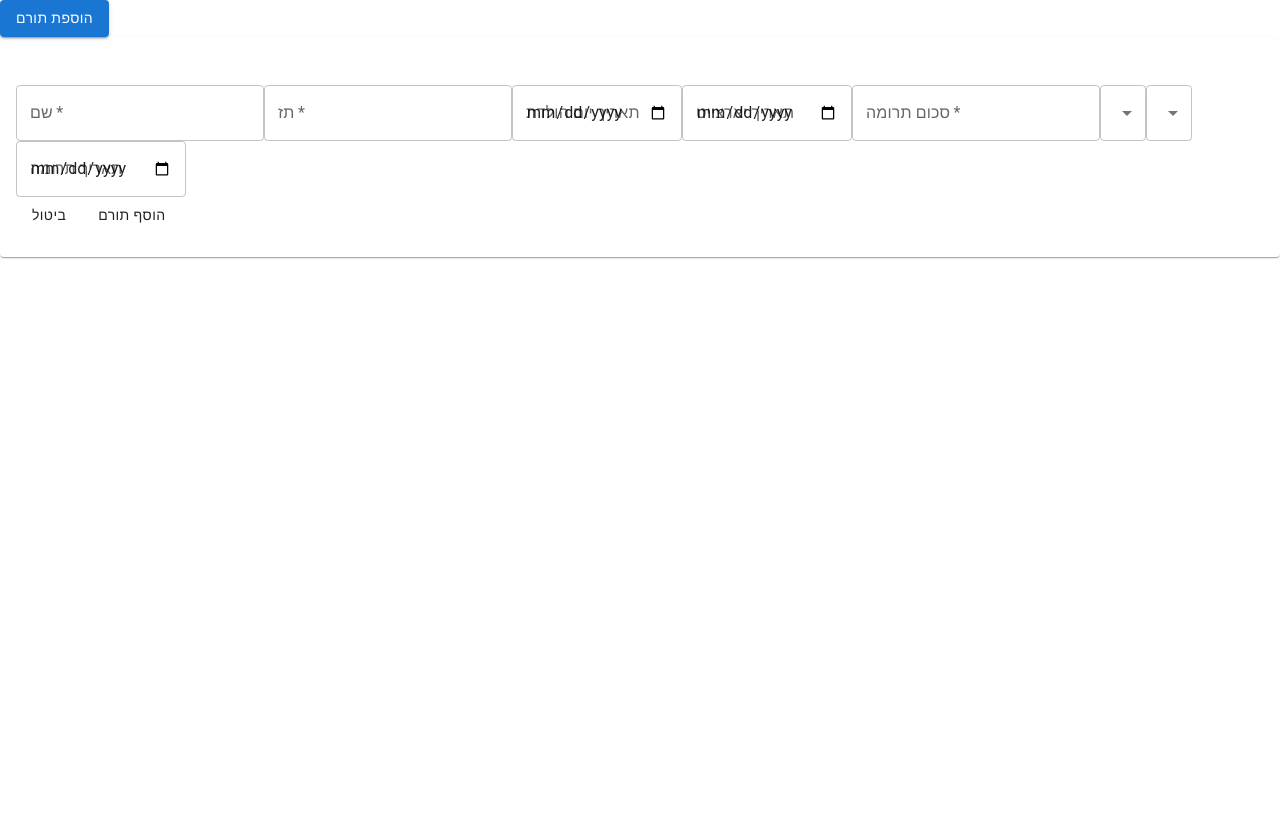
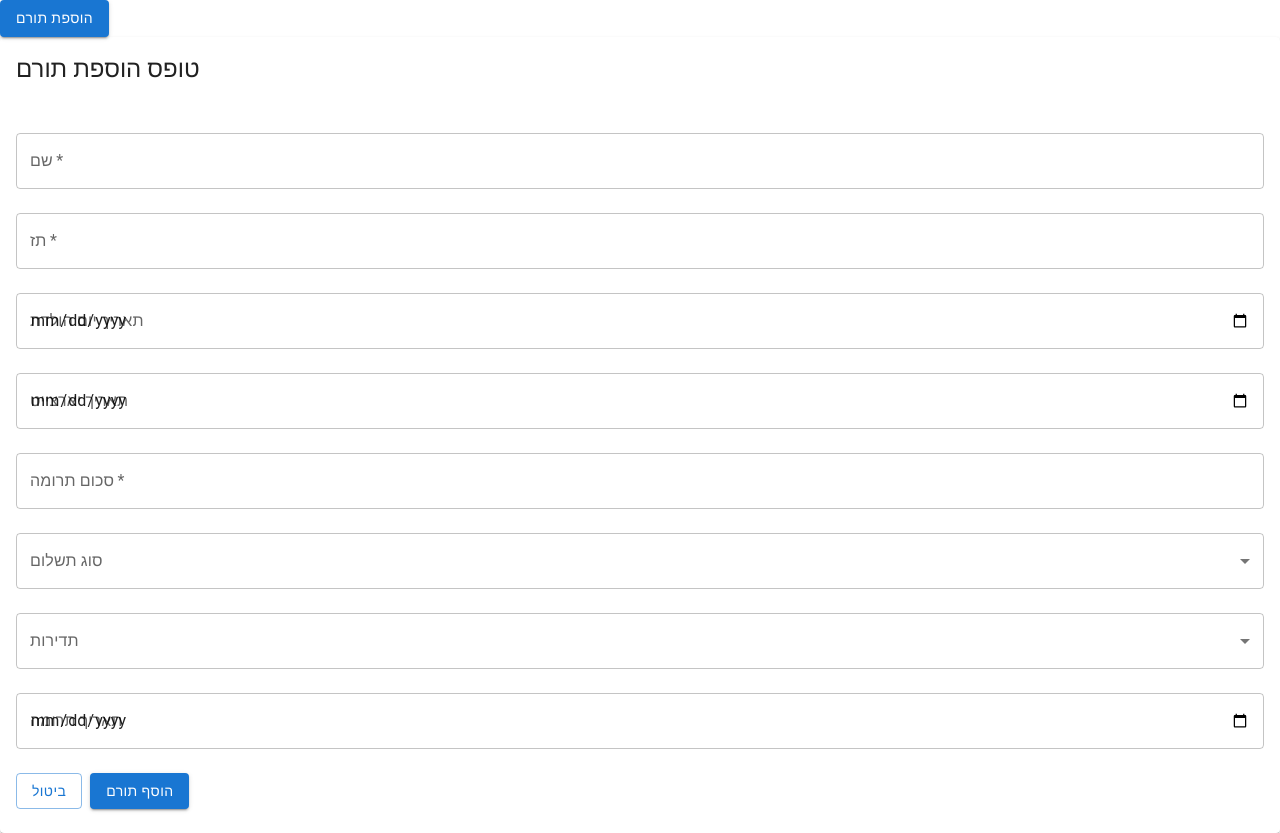
Before and after one commit to Devora9249/DY-management-system, a React (Create React App) app in the folder client/: page / in a window 1280 px wide. Both pictures are taken after a click on the button "הוספת תורם". Before the commit the page ends 800 px from the top, so only its background shows below. Built offline with nearby package versions, Linux system fonts and the light colour scheme.

Commit message:
דף הוספת תורם עובד ללא אקסיוס

```diff
--- a/client/src/Components/Donors/AddDonor.js
+++ b/client/src/Components/Donors/AddDonor.js
@@ -1,37 +1,71 @@
 import React, { useState } from 'react';
-import { Card, CardHeader, CardContent, TextField, Select, MenuItem, Button } from '@mui/material';
-
+import { Card, CardHeader, CardContent, TextField, Select, MenuItem, Button, FormControl, InputLabel } from '@mui/material';
 
 export default function AddDonor({ isOpen, onClose }) {
-  const [donor, setDonor] = useState({ name:'', idNumber:'', birthDate:'', yahrzeitDate:'', donationAmount:'', paymentType:'', frequency:'', donationDate:'' });
-  const handleChange = e => setDonor(prev => ({ ...prev, [e.target.name]: e.target.value }));
-  const handleSubmit = e => { e.preventDefault(); console.log(donor); onClose(); };
-  if(!isOpen) return null;
+  const [name, setName] = useState('');
+  const [idNumber, setIdNumber] = useState('');
+  const [birthDate, setBirthDate] = useState('');
+  const [yahrzeitDate, setYahrzeitDate] = useState('');
+  const [donationAmount, setDonationAmount] = useState('');
+  const [paymentType, setPaymentType] = useState('');
+  const [frequency, setFrequency] = useState('');
+  const [donationDate, setDonationDate] = useState('');
+
+  const handleSubmit = (e) => {
+    e.preventDefault();
+    console.log({
+      name,
+      idNumber,
+      birthDate,
+      yahrzeitDate,
+      donationAmount,
+      paymentType,
+      frequency,
+      donationDate
+    });
+    onClose();
+  };
+
+  if (!isOpen) return null;
 
   return (
-    <div>
     <Card>
-        <CardHeader>
-          <h3>טופס הוספת תורם</h3>
-        </CardHeader>
+      <CardHeader title="טופס הוספת תורם" />
       <CardContent>
+        <form onSubmit={handleSubmit}>
+          <TextField label="שם" value={name} onChange={e => setName(e.target.value)} required fullWidth margin="normal" />
+          <TextField label="תז" value={idNumber} onChange={e => setIdNumber(e.target.value)} required fullWidth margin="normal" />
+          <TextField type="date" label="תאריך יום הולדת" value={birthDate} onChange={e => setBirthDate(e.target.value)} fullWidth margin="normal" />
+          <TextField type="date" label="תאריך יארצייט" value={yahrzeitDate} onChange={e => setYahrzeitDate(e.target.value)} fullWidth margin="normal" />
+          <TextField type="number" label="סכום תרומה" value={donationAmount} onChange={e => setDonationAmount(e.target.value)} required fullWidth margin="normal" />
 
-          <form onSubmit={handleSubmit}>
-            <TextField label="שם" name="name" value={donor.name} onChange={handleChange} required />
-            <TextField label="תז" name="idNumber" value={donor.idNumber} onChange={handleChange} required />
-            <TextField type="date" label="תאריך יום הולדת" name="birthDate" value={donor.birthDate} onChange={handleChange} />
-            <TextField type="date" label="תאריך יארצייט" name="yahrzeitDate" value={donor.yahrzeitDate} onChange={handleChange} />
-            <TextField type="number" label="סכום תרומה" name="donationAmount" value={donor.donationAmount} onChange={handleChange} required />
-            <Select label="סוג תשלום" name="paymentType" value={donor.paymentType} onChange={handleChange} options={[{label:'מזומן',value:'cash'},{label:'כרטיס',value:'card'},{label:'בנק',value:'bank'}]} />
-            <Select label="תדירות" name="frequency" value={donor.frequency} onChange={handleChange} options={[{label:'חד פעמי',value:'once'},{label:'הוראת קבע',value:'monthly'}]} />
-            <TextField type="date" label="תאריך תרומה" name="donationDate" value={donor.donationDate} onChange={handleChange} />
-            <div>
-              <Button variant="secondary" onClick={onClose}>ביטול</Button>
-              <Button type="submit" variant="primary" onClick={onClose} >הוסף תורם</Button>
+          <FormControl fullWidth margin="normal">
+            <InputLabel>סוג תשלום</InputLabel>
+            <Select value={paymentType} onChange={e => setPaymentType(e.target.value)}>
+              <MenuItem value="cash">מזומן</MenuItem>
+              <MenuItem value="NedarimPlus">נדרים פלוס</MenuItem>
+              <MenuItem value="bank">בנק</MenuItem>
+              <MenuItem value="DaatYehuditAccount">חשבון דעת יהודית</MenuItem>
+              <MenuItem value="MosheWexlerAccount">חשבון משה וקסלר</MenuItem>
+            </Select>
+          </FormControl>
+
+          <FormControl fullWidth margin="normal">
+            <InputLabel>תדירות</InputLabel>
+            <Select value={frequency} onChange={e => setFrequency(e.target.value)}>
+              <MenuItem value="once">חד פעמי</MenuItem>
+              <MenuItem value="monthly">הוראת קבע</MenuItem>
+            </Select>
+          </FormControl>
+
+          <TextField type="date" label="תאריך תרומה" value={donationDate} onChange={e => setDonationDate(e.target.value)} fullWidth margin="normal" />
+
+          <div style={{ marginTop: 16, display: 'flex', gap: 8 }}>
+            <Button variant="outlined" onClick={onClose}>ביטול</Button>
+            <Button type="submit" variant="contained" color="primary">הוסף תורם</Button>
           </div>
         </form>
       </CardContent>
     </Card>
-    </div>
   );
 }
```
Lines whose indentation alone changed are shown as unchanged.
